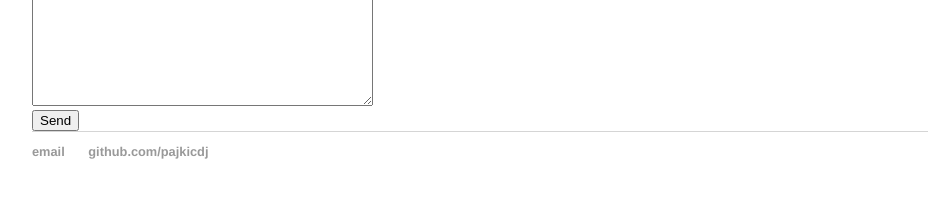
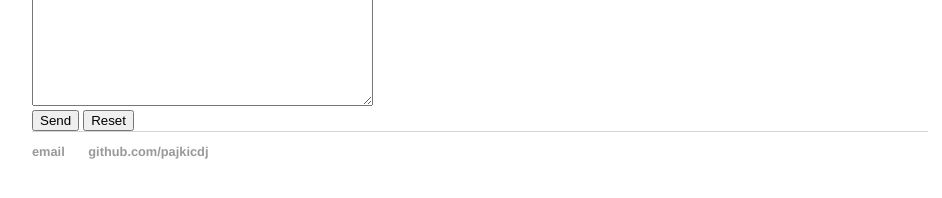
Before and after one commit to pajkicdj/pajkicdj.github.io, a Jekyll site: the page built from contact/index.html, in a window 1280 px wide. Shown: the part 435-633 px from the top of the page, without its empty margins (160-1102 px from the left). Built offline with Jekyll 4.4.1, drawn with Linux system fonts in a browser that asks for light colours.

Commit message:
Update index.html

```diff
--- a/contact/index.html
+++ b/contact/index.html
@@ -20,7 +20,8 @@ layout: default
   <input type="text" name="email" /><br />
   Body:<br />
   <textarea name="body" rows="10" cols="40"></textarea><br />
-  <input type="submit" value="Send" />
+  <input type="submit" value="Send">
+  <input type="reset" value="Reset">
 </form>
 
 </div>
```
